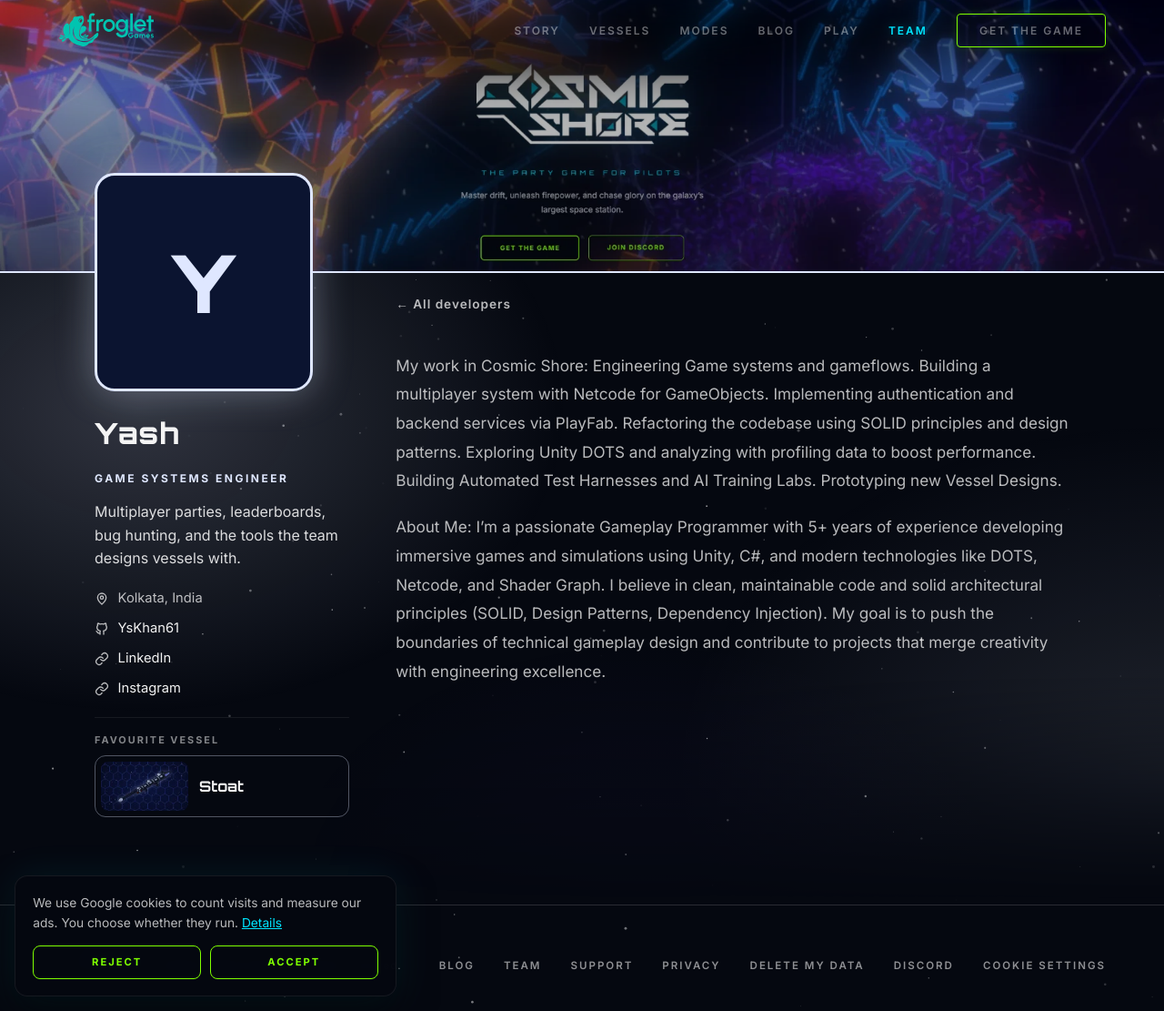
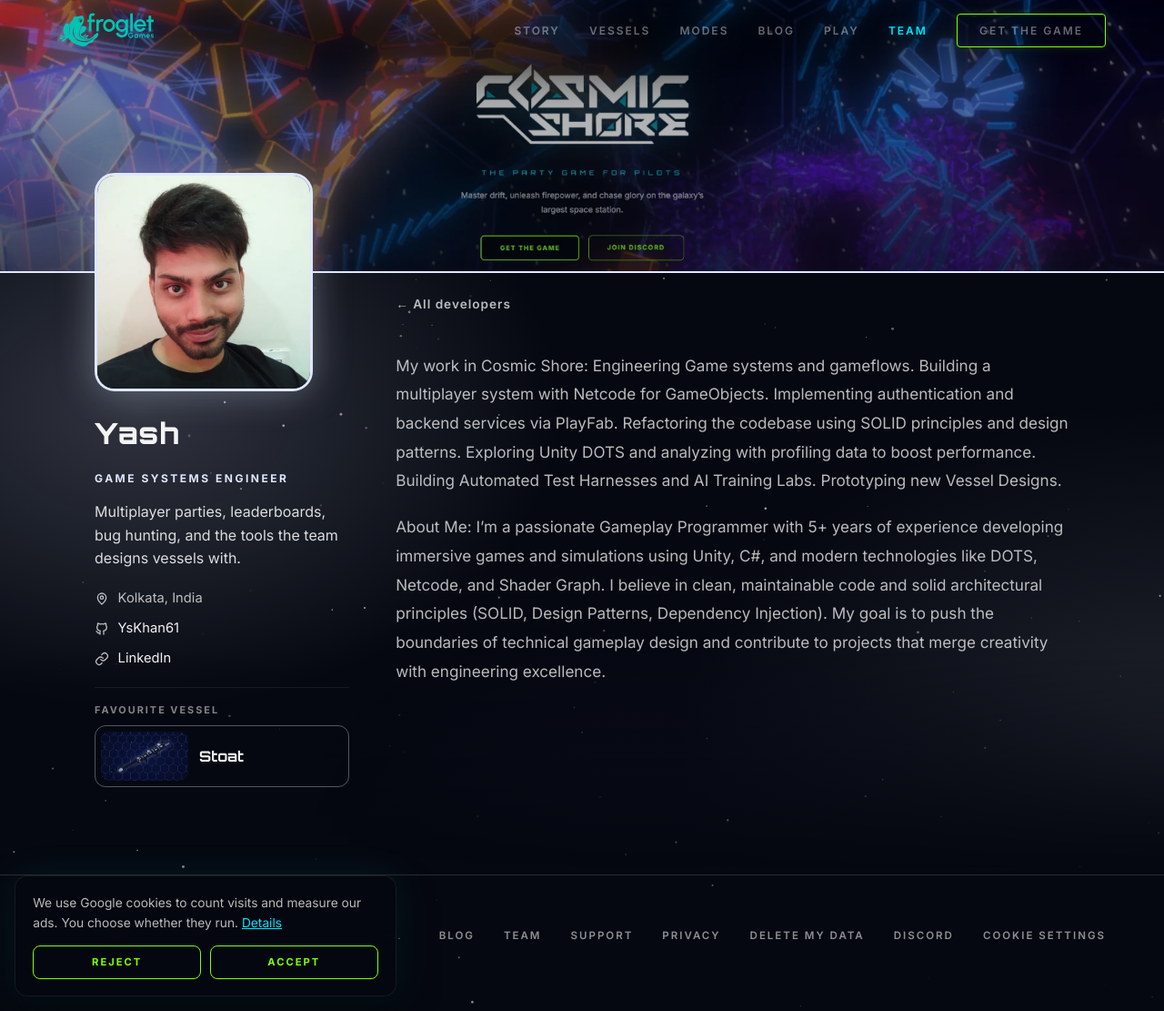
Before and after one commit to froglet-studio/Cosmic-Shore-landing-page, a Jekyll site: the page built from _team/yash.md, in a window 1280 px wide and 1111 px high. Shown: the whole window at 91% size. Built offline with Jekyll 4.4.1, drawn with Linux system fonts in a browser that asks for light colours.

Commit message:
studio(yash): update profile

```diff
--- a/_team/yash.md
+++ b/_team/yash.md
@@ -7,14 +7,12 @@
 bio: Multiplayer parties, leaderboards, bug hunting, and the tools the team designs vessels with.
 location: Kolkata, India
 accent: silver
-photo: ''
+photo: /assets/team/yash/photo-mvn2un0z.webp
 banner: /assets/team/yash/banner-mvn2dtg0.webp
 favourite_vessel: Stoat
 links:
   - label: LinkedIn
     url: https://www.linkedin.com/in/yskhan61/?isSelfProfile=true
-  - label: Instagram
-    url: https://www.instagram.com/yskhan62/?hl=en
 pins: []
 ---
 My work in Cosmic Shore:
```
